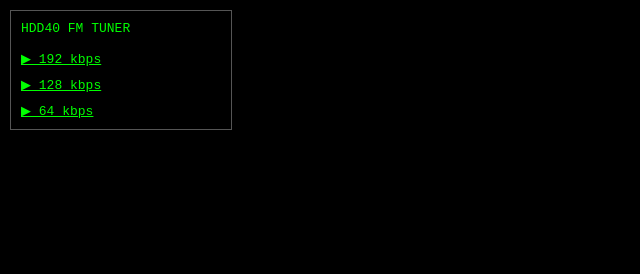
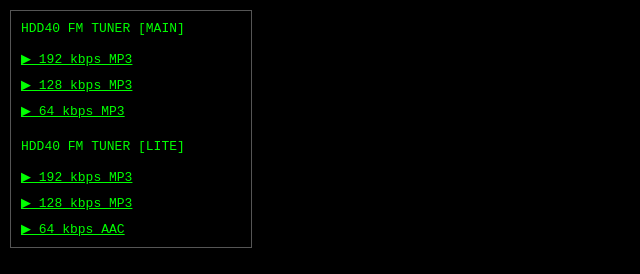
Before and after one commit to YoshiKill/Wapnamp, a plain HTML site: page index.html in a window 1280 px wide. Shown: the whole page, without its empty margins (0-640 px from the left). Drawn offline with Linux system fonts and the light colour scheme.

Commit message:
Revise HDD40 Radio streaming links and layout
Updated links and added new streaming options for HDD40 Radio.

```diff
--- a/index.html
+++ b/index.html
@@ -5,12 +5,16 @@
     <title>HDD40 Radio</title>
 </head>
 <body style="background:#000; color:#0f0; font-family:monospace; margin:0; padding:10px;">
-    <div style="border:1px solid #555; width:200px; padding:10px;">
-        HDD40 FM TUNER<br><br>
+    <div style="border:1px solid #555; width:220px; padding:10px;">
+        HDD40 FM TUNER [MAIN]<br><br>
+        <a href="http://radio.40gb.club/radio/8000/HDD40radio.mp3" style="color:#0f0; display:block; margin-bottom:10px;">▶ 192 kbps MP3</a>
+        <a href="http://radio.40gb.club/radio/8000/HDD40radio128.mp3" style="color:#0f0; display:block; margin-bottom:10px;">▶ 128 kbps MP3</a>
+        <a href="http://radio.40gb.club/radio/8000/HDD40radio64.mp3" style="color:#0f0; display:block; margin-bottom:20px;">▶ 64 kbps MP3</a>
 
-        <a href="rtsp://radio.40gb.club:8554/mp3-192" style="color:#0f0; display:block; margin-bottom:10px;">▶ 192 kbps</a>
-        <a href="rtsp://radio.40gb.club:8554/mp3-128" style="color:#0f0; display:block; margin-bottom:10px;">▶ 128 kbps</a>
-        <a href="rtsp://radio.40gb.club:8554/mp3-64" style="color:#0f0; display:block;">▶ 64 kbps</a>
+        HDD40 FM TUNER [LITE]<br><br>
+        <a href="http://radio.40gb.club/radio/8010/HD40Fm_Lite.mp3" style="color:#0f0; display:block; margin-bottom:10px;">▶ 192 kbps MP3</a>
+        <a href="http://radio.40gb.club/radio/8010/HD40Fm_Lite128.mp3" style="color:#0f0; display:block; margin-bottom:10px;">▶ 128 kbps MP3</a>
+        <a href="http://radio.40gb.club/radio/8010/HD40Fm_Lite_64.aac" style="color:#0f0; display:block;">▶ 64 kbps AAC</a>
     </div>
 </body>
 </html>
```
